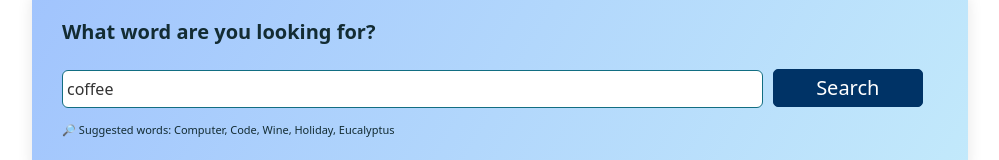
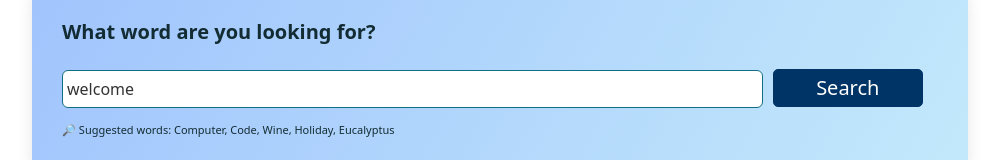
Before and after one commit to EleanorRuse/dictionary-project, a React (Create React App) app: page / in a window 1280 px wide. Shown: the part 186-346 px from the top of the page, without its empty margins (140-1139 px from the left). Built offline with nearby package versions, Linux system fonts and the light colour scheme; no server answers.

Commit message:
Changed Keyword

```diff
--- a/src/App.js
+++ b/src/App.js
@@ -11,7 +11,7 @@ function App() {
 <img src={banner} className="Ele-logo" alt="logo" />
       </header>
       <main>
-        <Dictionary defaultKeyword="coffee"/>
+        <Dictionary defaultKeyword="welcome"/>
       </main>
       <footer className="App-footer">
         <a href="https://www.linkedin.com/in/eleanor-ruse-8aa6a011b/" target="_blank" rel="noreferrer">
```
